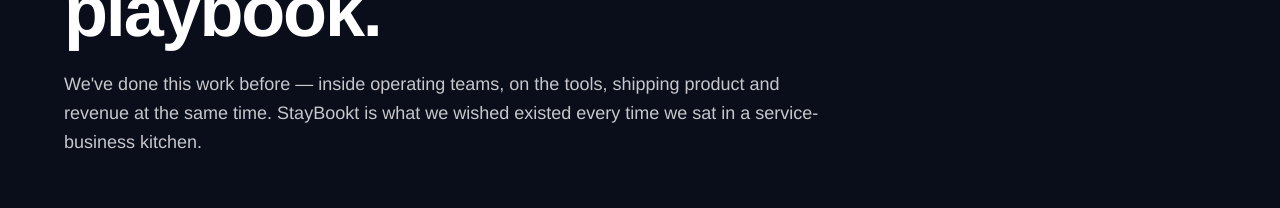
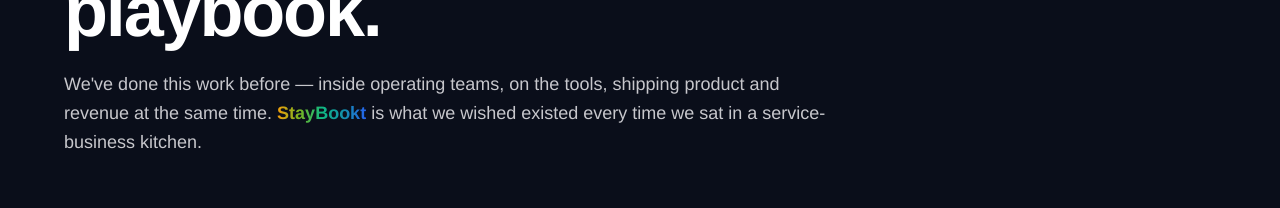
Before and after one commit to staybookt/staybookt-investor, a Next.js app: page /team in a window 1280 px wide. Shown: the part 323-531 px from the top of the page. Built offline with nearby package versions, Linux system fonts and the light colour scheme.

Commit message:
Add files via upload

```diff
--- a/app/team/page.tsx
+++ b/app/team/page.tsx
@@ -12,7 +12,7 @@ export default function TeamPage() {
         <PageHeader
           eyebrow="Who is building this"
           title="Two operators. One playbook."
-          sub="We've done this work before — inside operating teams, on the tools, shipping product and revenue at the same time. StayBookt is what we wished existed every time we sat in a service-business kitchen."
+          sub={<>We&apos;ve done this work before — inside operating teams, on the tools, shipping product and revenue at the same time. <span className="wordmark-gradient">StayBookt</span> is what we wished existed every time we sat in a service-business kitchen.</>}
         />
         <Team />
         <AskV2 />
@@ -23,7 +23,7 @@ export default function TeamPage() {
   );
 }
 
-function PageHeader({ eyebrow, title, sub }: { eyebrow: string; title: string; sub: string }) {
+function PageHeader({ eyebrow, title, sub }: { eyebrow: string; title: string; sub: React.ReactNode }) {
   return (
     <section className="bg-ink text-white py-20 sm:py-28 px-8 sm:px-16">
       <div className="max-w-7xl mx-auto">
```
